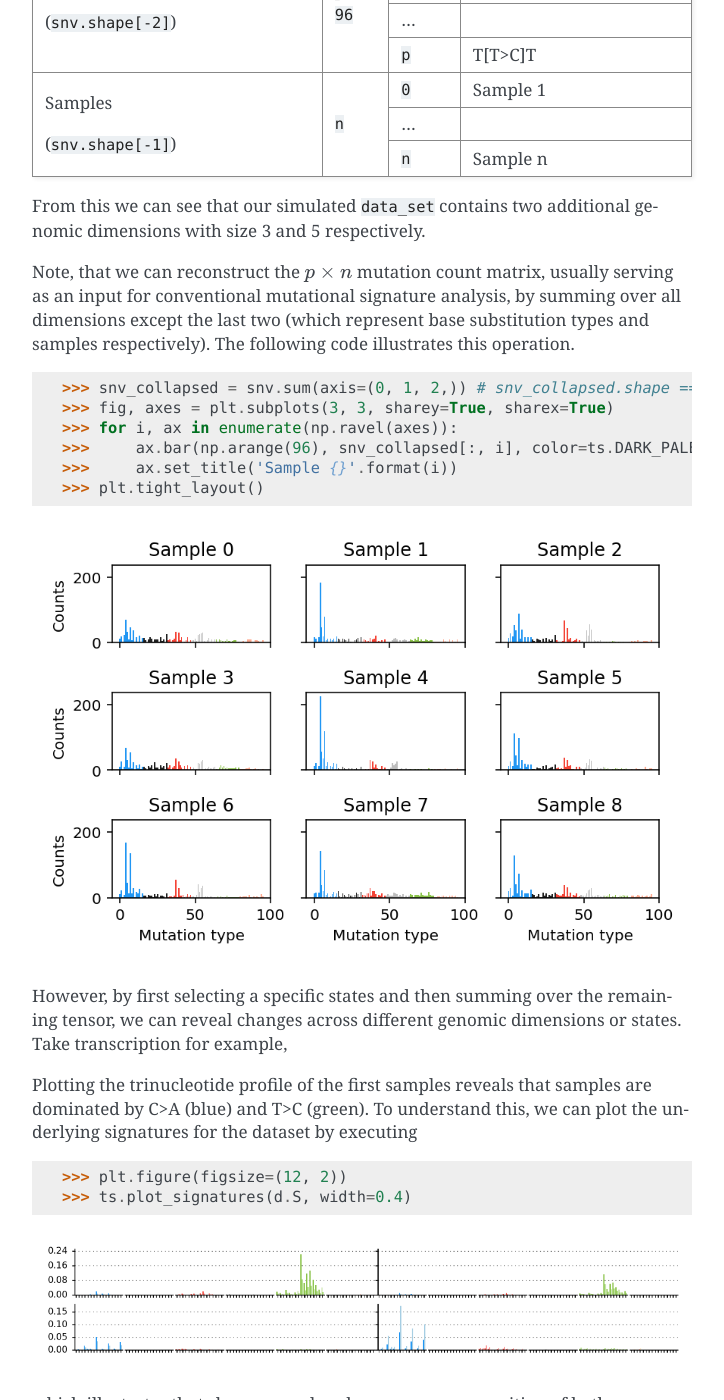
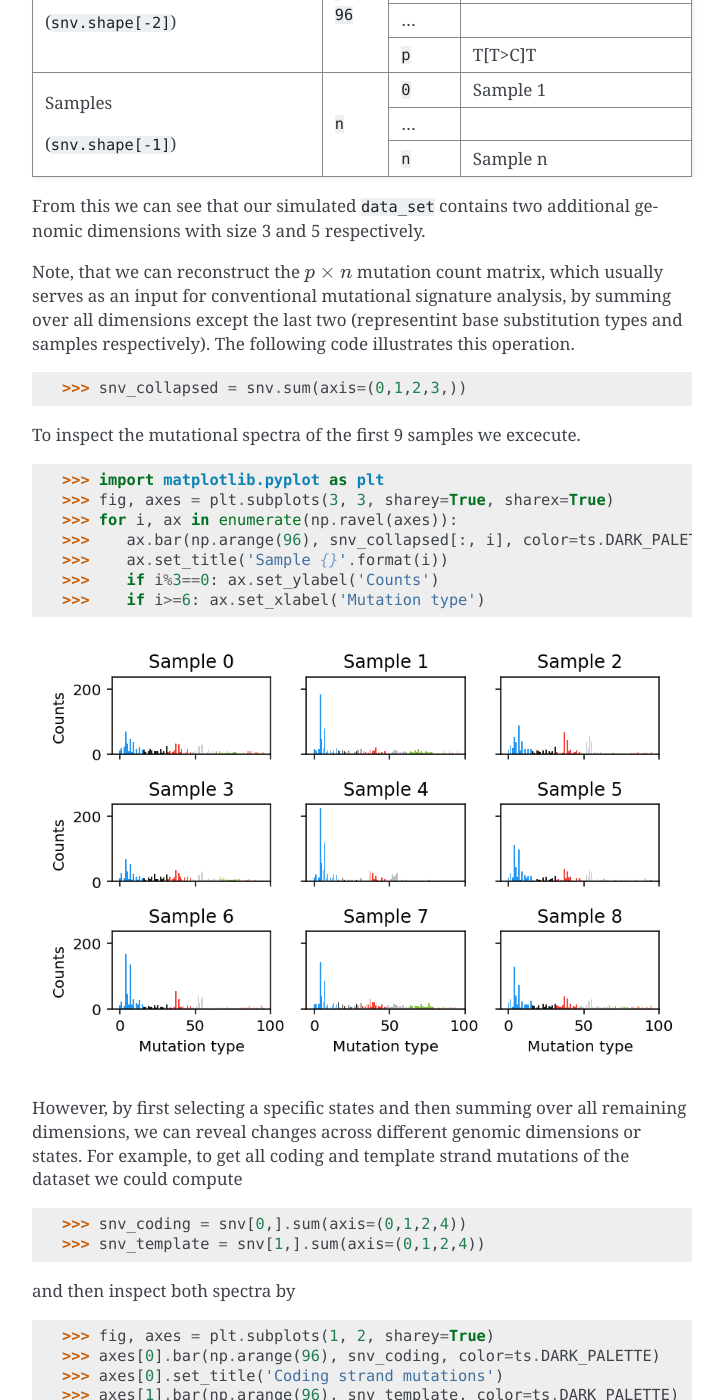
Before and after one commit to sagar87/tensorsignatures, a Sphinx documentation site: the page built from docs/tutorials.rst, in a window 1280 px wide and 1400 px high, scrolled down 1852 px. Shown: the whole window, without its empty margins (388-1112 px from the left). Built offline with Sphinx 7.4.7, drawn with Linux system fonts in a browser that asks for light colours; some of the changed text lies outside the part shown.

Commit message:
Updated util documentiation.

```diff
--- a/docs/tutorials.rst
+++ b/docs/tutorials.rst
@@ -97,25 +97,44 @@ a specific structure which is explained in the following table.
 From this we can see that our simulated :code:`data_set` contains two additional
 genomic dimensions with size 3 and 5 respectively.
 
-Note, that we can reconstruct the :math:`p\times n` mutation count matrix, usually
-serving as an input for conventional mutational signature analysis, by summing
-over all dimensions except the last two (which represent base substitution types
+Note, that we can reconstruct the :math:`p\times n` mutation count matrix, which
+usually serves as an input for conventional mutational signature analysis, by summing
+over all dimensions except the last two (representint base substitution types
 and samples respectively). The following code illustrates this operation.
 
->>> snv_collapsed = snv.sum(axis=(0, 1, 2,)) # snv_collapsed.shape == (96, 100)
+>>> snv_collapsed = snv.sum(axis=(0,1,2,3,))
+
+To inspect the mutational spectra of the first 9 samples we excecute.
+
+>>> import matplotlib.pyplot as plt
 >>> fig, axes = plt.subplots(3, 3, sharey=True, sharex=True)
 >>> for i, ax in enumerate(np.ravel(axes)):
->>>     ax.bar(np.arange(96), snv_collapsed[:, i], color=ts.DARK_PALETTE, edgecolor="None")
->>>     ax.set_title('Sample {}'.format(i))
->>> plt.tight_layout()
+>>>    ax.bar(np.arange(96), snv_collapsed[:, i], color=ts.DARK_PALETTE)
+>>>    ax.set_title('Sample {}'.format(i))
+>>>    if i%3==0: ax.set_ylabel('Counts')
+>>>    if i>=6: ax.set_xlabel('Mutation type')
 
 .. figure::  images/samples.png
    :align:   center
 
-However, by first selecting a specific states and then summing over the
-remaining tensor, we can reveal changes across different genomic dimensions
-or states. Take transcription for example,
+However, by first selecting a specific states and then summing over all
+remaining dimensions, we can reveal changes across different genomic dimensions
+or states. For example, to get all coding and template strand mutations of the
+dataset we could compute
 
+>>> snv_coding = snv[0,].sum(axis=(0,1,2,4))
+>>> snv_template = snv[1,].sum(axis=(0,1,2,4))
+
+and then inspect both spectra by
+
+>>> fig, axes = plt.subplots(1, 2, sharey=True)
+>>> axes[0].bar(np.arange(96), snv_coding, color=ts.DARK_PALETTE)
+>>> axes[0].set_title('Coding strand mutations')
+>>> axes[1].bar(np.arange(96), snv_template, color=ts.DARK_PALETTE)
+>>> axes[1].set_title('Template strand mutations')
+
+.. figure::  images/transcription.png
+   :align:   center
 
 
 Plotting the trinucleotide profile of the first samples reveals that samples
```
Also changed, not shown: docs/images/transcription.png (added).
